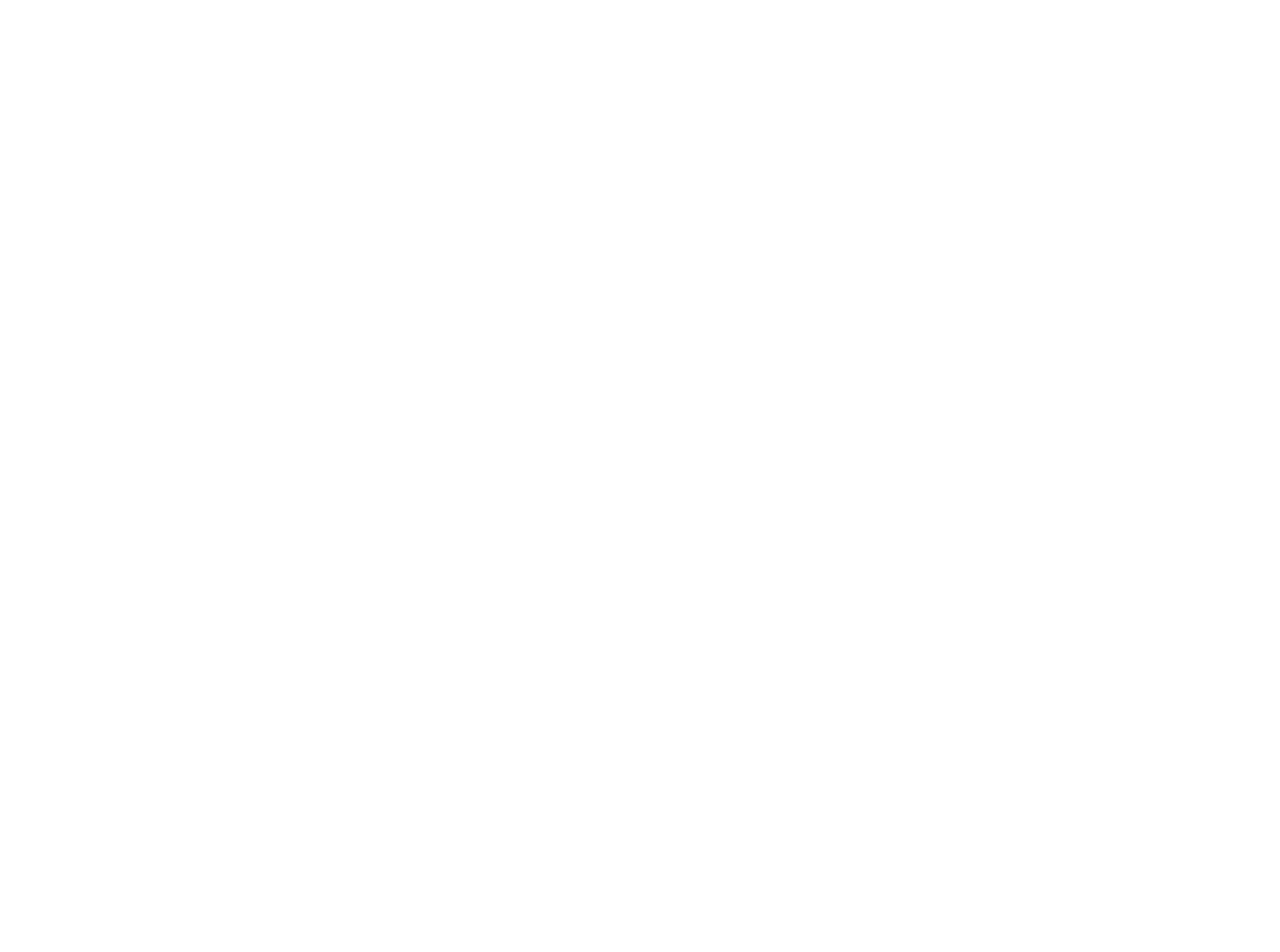
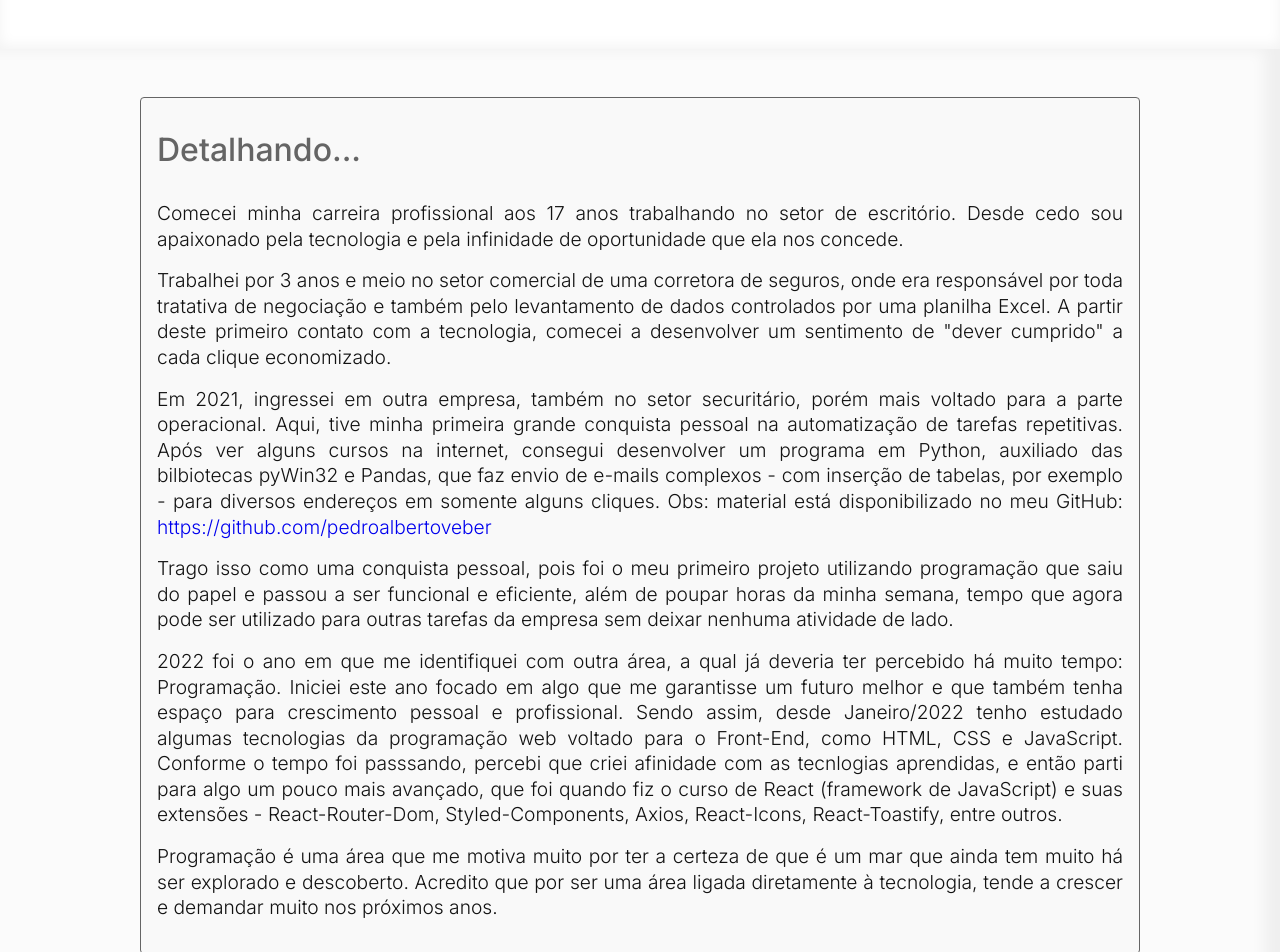
Before and after one commit to pedroalbertoveber/portfolio-ts, a React (Create React App) app: page /sobre in a window 1280 px wide. Before the commit this address had no page. Shown: the part 660-1612 px from the top of the page. Before the commit the page ends 800 px from the top, so only its background shows below. Built offline with nearby package versions, Linux system fonts and the light colour scheme.

Commit message:
feat: added about page

```diff
--- /dev/null
+++ b/src/pages/About/About.module.scss
@@ -0,0 +1,54 @@
+@import 'styles/default';
+@import 'styles/breakpoints';
+
+.aboutContainer {
+  background-color: $light-grey;
+  padding: 3rem $padding-default;
+  box-shadow: inset -15px 0 15px rgba(0,0,0,.05);
+
+  @media screen and (max-width: $mobile-devices) {
+    padding: 3rem $padding-mobile;
+  }
+
+  div {
+    background-color: $white-default;
+    padding: 2rem 1rem;
+    width: 100%;
+    border-radius: 4px;
+    border: 1px solid $medium-grey;
+
+    h2 {
+      font-size: 2rem;
+      font-weight: 500;
+      color: $medium-grey;
+      padding-bottom: 2rem;
+    }
+
+    p {
+      font-size: 1.2rem;
+      line-height: 1.6rem;
+      margin-bottom: 1rem;
+      text-align: justify;
+      color: $dark-default;
+      font-weight: 300;
+
+      &:last-child{
+        margin: 0;
+      }
+    }
+
+    @media screen and (max-width: $mobile-devices) {
+      h2 {
+        font-size: 1.5rem;
+        padding-bottom: 1rem;
+      }
+
+      p {
+        font-size: 1rem;
+        text-align: justify;
+        line-height: 1.3rem;
+        word-break: break-word;
+      }
+    }
+  }
+}
--- /dev/null
+++ b/src/pages/About/index.tsx
@@ -0,0 +1,29 @@
+import Banner from 'components/Banner';
+import React, { ReactElement } from 'react';
+import styles from './About.module.scss';
+
+const About = ():ReactElement => {
+
+  const title = 'sobre.';
+  const subtitle = 'Abaixo, temos um pouco da minha história e como entrei na programação.'
+  const description = 'Sou consultor de seguros gerais, área em que atuo há quase 4 anos. Desde cedo, sou apaixonado pela inovação e por tecnologia. Por ter essa paixão pela tecnologia e pela inovação de processos, em todos os lugares em que já atuei, busquei aprender novos programas e por em prática novas formas de trabalhar para contribuir com a empresa. Após buscar aprender mais sobre a área de programação, iniciei os cursos HTML, CSS e JavaScript e hoje estou buscando minha primeira oportunidade na área da tecnologia. Sou muito comunicativo e interessado em aprender. Utilizo a minha curiosidade a meu favor, para atingir sempre mais conhecimento.';
+
+  return (
+    <main>
+      <Banner title={title} subtitle={subtitle} description={description} />
+      <section className={styles.aboutContainer}>
+        <div>
+          <h2>Detalhando...</h2>
+          <p>Comecei minha carreira profissional aos 17 anos trabalhando no setor de escritório. Desde cedo sou apaixonado pela tecnologia e pela infinidade de oportunidade que ela nos concede.</p>
+          <p>Trabalhei por 3 anos e meio no setor comercial de uma corretora de seguros, onde era responsável por toda tratativa de negociação e também pelo levantamento de dados controlados por uma planilha Excel. A partir deste primeiro contato com a tecnologia, comecei a desenvolver um sentimento de "dever cumprido" a cada clique economizado.</p>
+          <p>Em 2021, ingressei em outra empresa, também no setor securitário, porém mais voltado para a parte operacional. Aqui, tive minha primeira grande conquista pessoal na automatização de tarefas repetitivas. Após ver alguns cursos na internet, consegui desenvolver um programa em Python, auxiliado das bilbiotecas pyWin32 e Pandas, que faz envio de e-mails complexos - com inserção de tabelas, por exemplo - para diversos endereços em somente alguns cliques. Obs: material está disponibilizado no meu GitHub: <a href='https://github.com/pedroalbertoveber' target='_blank' rel="noreferrer">https://github.com/pedroalbertoveber</a></p>
+          <p>Trago isso como uma conquista pessoal, pois foi o meu primeiro projeto utilizando programação que saiu do papel e passou a ser funcional e eficiente, além de poupar horas da minha semana, tempo que agora pode ser utilizado para outras tarefas da empresa sem deixar nenhuma atividade de lado.</p>
+          <p>2022 foi o ano em que me identifiquei com outra área, a qual já deveria ter percebido há muito tempo: Programação. Iniciei este ano focado em algo que me garantisse um futuro melhor e que também tenha espaço para crescimento pessoal e profissional. Sendo assim, desde Janeiro/2022 tenho estudado algumas tecnologias da programação web voltado para o Front-End, como HTML, CSS e JavaScript. Conforme o tempo foi passsando, percebi que criei afinidade com as tecnlogias aprendidas, e então parti para algo um pouco mais avançado, que foi quando fiz o curso de React (framework de JavaScript) e suas extensões - React-Router-Dom, Styled-Components, Axios, React-Icons, React-Toastify, entre outros.</p>
+          <p>Programação é uma área que me motiva muito por ter a certeza de que é um mar que ainda tem muito há ser explorado e descoberto. Acredito que por ser uma área ligada diretamente à tecnologia, tende a crescer e demandar muito nos próximos anos.</p>
+        </div>
+      </section>
+    </main>
+  );
+};
+
+export default About;
--- a/src/router.tsx
+++ b/src/router.tsx
@@ -1,4 +1,5 @@
 import Default from "components/Default";
+import About from "pages/About";
 import Home from "pages/Home";
 import Projects from "pages/Projects";
 import React, { ReactElement } from "react";
@@ -11,6 +12,7 @@
         <Route path="/" element={<Default />}>
           <Route index element={<Home />} />
           <Route path="portfolio" element={<Projects />} />
+          <Route path="sobre" element={<About />} />
         </Route>
       </Routes>
     </BrowserRouter>
```
